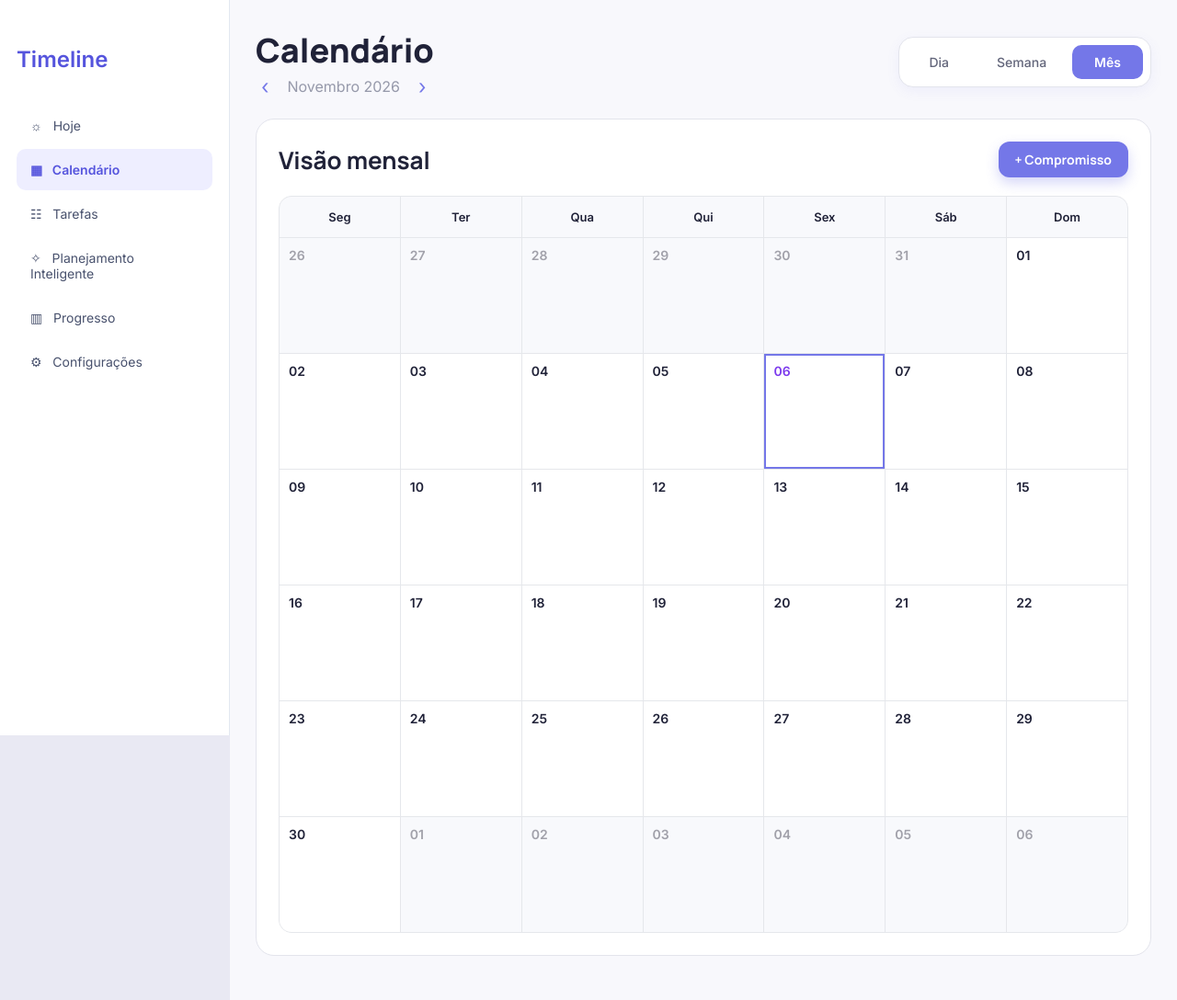
After one commit to GabrielaJusto/Timeline, a Django app: page /agenda/mes/ in a window 1280 px wide. The commit adds this page. Shown: the whole page at 92% size. Run offline with Django 5.2, Linux system fonts and the light colour scheme; data that the repository does not hold is empty.

Commit message:
feat: unifica calendario diario semanal e mensal

```diff
--- a/config/urls.py
+++ b/config/urls.py
@@ -17,6 +17,7 @@ urlpatterns = [
     path("agenda/", views.agenda, name="agenda"),
     path("planejamento/", views.planejamento, name="planejamento"),
     path("agenda/semana/", views.agenda_semanal, name="agenda_semana"),
+    path("agenda/mes/", views.agenda_mensal, name="agenda_mes"),
     path("novo-compromisso/", views.novo_compromisso, name="novo_compromisso"),
     path("excluir-compromisso/<int:compromisso_id>/", views.excluir_compromisso, name="excluir_compromisso"),
     path("progresso/", views.progresso, name="progresso"),
--- /dev/null
+++ b/core/static/css/agenda-mes.css
@@ -0,0 +1,114 @@
+
+.calendario-mensal {
+    width: 100%;
+    min-width: 0;
+}
+
+.calendario-mensal .visao-topo {
+    margin-bottom: 20px;
+}
+
+.navegacao-mes {
+    display: flex;
+    align-items: center;
+    gap: 14px;
+}
+
+.grade-mensal {
+    display: grid;
+    grid-template-columns: repeat(7, minmax(0, 1fr));
+    gap: 1px;
+    background: #e5e7eb;
+    border: 1px solid #e5e7eb;
+    border-radius: 12px;
+    overflow: hidden;
+}
+
+.cabecalho-dia {
+    background: #f8f9fc;
+    padding: 14px 6px;
+    text-align: center;
+    font-size: 13px;
+    font-weight: 700;
+}
+
+.celula-dia {
+    background: white;
+    min-height: 115px;
+    padding: 10px;
+    overflow: hidden;
+}
+
+.numero-dia {
+    font-size: 14px;
+    font-weight: 700;
+    margin-bottom: 10px;
+}
+
+.fora-mes {
+    background: #f8f9fc;
+    color: #a1a1aa;
+}
+
+.dia-atual {
+    box-shadow: inset 0 0 0 2px #7c3aed;
+}
+
+.dia-atual .numero-dia {
+    color: #7c3aed;
+}
+
+.evento-mensal {
+    display: flex;
+    flex-direction: column;
+    gap: 3px;
+    padding: 6px;
+    margin-bottom: 5px;
+    border-radius: 6px;
+    background: #ede9fe;
+    color: #5b21b6;
+    font-size: 11px;
+    overflow-wrap: anywhere;
+}
+
+.hora-evento {
+    font-weight: 700;
+}
+
+.nome-evento {
+    overflow: hidden;
+    text-overflow: ellipsis;
+}
+
+@media (max-width: 800px) {
+    .grade-mensal {
+        overflow-x: auto;
+        min-width: 650px;
+    }
+
+    .calendario-mensal {
+        overflow-x: auto;
+    }
+}
+
+/* AJUSTES DE CONSISTÊNCIA */
+.calendario-mensal {
+    width: 100%;
+}
+
+.grade-mensal {
+    border-radius: 14px;
+}
+
+.celula-dia {
+    min-height: 125px;
+}
+
+.evento-mensal {
+    background: #eeeeff;
+    color: #5554dd;
+}
+
+.dia-atual {
+    box-shadow: inset 0 0 0 2px #7477e8;
+}
--- a/core/static/css/agenda-semana.css
+++ b/core/static/css/agenda-semana.css
@@ -452,3 +452,70 @@ body {
 body {
     padding-left: 250px;
 }
+/* PADRONIZAÇÃO DAS VISUALIZAÇÕES */
+.tela {
+    max-width: none;
+    margin: 0;
+    padding: 30px 28px 48px;
+}
+
+.abas {
+    display: flex;
+    grid-template-columns: none;
+    gap: 4px;
+}
+
+.layout {
+    grid-template-columns: minmax(0, 1fr);
+}
+
+.visao-semanal {
+    min-width: 0;
+}
+
+.visao-semanal .dias {
+    display: grid;
+    grid-template-columns: repeat(7, minmax(0, 1fr));
+    gap: 10px;
+}
+
+.visao-semanal .dia {
+    min-width: 0;
+    min-height: 250px;
+    padding: 12px 8px;
+}
+
+.visao-semanal .dia h3 {
+    font-size: 12px;
+    overflow-wrap: anywhere;
+}
+
+.visao-semanal .evento {
+    padding: 9px 7px;
+    overflow-wrap: anywhere;
+}
+
+.visao-semanal .evento-nome {
+    font-size: 12px;
+}
+
+.lateral {
+    display: grid;
+    grid-template-columns: repeat(2, minmax(0, 1fr));
+}
+
+@media (max-width: 1100px) {
+    .visao-semanal .dias {
+        grid-template-columns: repeat(4, minmax(0, 1fr));
+    }
+}
+
+@media (max-width: 700px) {
+    .visao-semanal .dias {
+        grid-template-columns: repeat(2, minmax(0, 1fr));
+    }
+
+    .lateral {
+        grid-template-columns: 1fr;
+    }
+}
--- /dev/null
+++ b/core/templates/agenda-mes.html
@@ -0,0 +1,80 @@
+
+{% load static %}
+<!DOCTYPE html>
+<html lang="pt-br">
+<head>
+    <meta charset="UTF-8">
+    <meta name="viewport" content="width=device-width, initial-scale=1.0">
+    <title>Timeline - Calendário mensal</title>
+    <link rel="preconnect" href="https://fonts.googleapis.com">
+    <link href="https://fonts.googleapis.com/css2?family=Inter:wght@400;500;600&family=Manrope:wght@600;700;800&display=swap" rel="stylesheet">
+    <link rel="stylesheet" href="{% static 'css/agenda-semana.css' %}">
+    <link rel="stylesheet" href="{% static 'css/agenda-mes.css' %}">
+</head>
+<body>
+    <aside class="sidebar-calendario">
+        <h2>Timeline</h2>
+        <nav class="menu-calendario">
+            <a href="{% url 'hoje' %}">☼ &nbsp; Hoje</a>
+            <a href="{% url 'agenda' %}" class="ativo">▦ &nbsp; Calendário</a>
+            <a href="{% url 'tarefas' %}">☷ &nbsp; Tarefas</a>
+            <a href="{% url 'planejamento' %}">✧ &nbsp; Planejamento Inteligente</a>
+            <a href="{% url 'progresso' %}">▥ &nbsp; Progresso</a>
+            <a href="{% url 'configuracoes' %}">⚙ &nbsp; Configurações</a>
+        </nav>
+    </aside>
+
+    <div class="tela">
+        <header class="topo">
+            <div class="titulo-agenda">
+                <h1>Calendário</h1>
+                <p class="navegacao-mes">
+                    <a href="?mes={{ mes_anterior|date:'Y-m-d' }}" class="troca-semana" title="Mês anterior">&#8249;</a>
+                    <span>{{ titulo_mes }}</span>
+                    <a href="?mes={{ proximo_mes|date:'Y-m-d' }}" class="troca-semana" title="Próximo mês">&#8250;</a>
+                </p>
+            </div>
+
+            <nav class="abas">
+                <a href="{% url 'agenda' %}" class="aba">Dia</a>
+                <a href="{% url 'agenda_semana' %}" class="aba">Semana</a>
+                <a href="{% url 'agenda_mes' %}" class="aba ativa">Mês</a>
+            </nav>
+        </header>
+
+        <div class="layout">
+            <section class="visao-semanal calendario-mensal">
+                <div class="visao-topo">
+                    <h2>Visão mensal</h2>
+                    <a href="{% url 'novo_compromisso' %}" class="botao-novo">+ Compromisso</a>
+                </div>
+
+                <div class="grade-mensal">
+                    <div class="cabecalho-dia">Seg</div>
+                    <div class="cabecalho-dia">Ter</div>
+                    <div class="cabecalho-dia">Qua</div>
+                    <div class="cabecalho-dia">Qui</div>
+                    <div class="cabecalho-dia">Sex</div>
+                    <div class="cabecalho-dia">Sáb</div>
+                    <div class="cabecalho-dia">Dom</div>
+
+                    {% for semana in semanas %}
+                        {% for dia in semana %}
+                            <div class="celula-dia {% if not dia.mes_atual %}fora-mes{% endif %} {% if dia.hoje %}dia-atual{% endif %}">
+                                <div class="numero-dia">{{ dia.data|date:"d" }}</div>
+
+                                {% for compromisso in dia.compromissos %}
+                                    <div class="evento-mensal" title="{{ compromisso.titulo }}">
+                                        <span class="hora-evento">{{ compromisso.inicio|date:"H:i" }}</span>
+                                        <span class="nome-evento">{{ compromisso.titulo }}</span>
+                                    </div>
+                                {% endfor %}
+                            </div>
+                        {% endfor %}
+                    {% endfor %}
+                </div>
+            </section>
+        </div>
+    </div>
+</body>
+</html>
--- a/core/views.py
+++ b/core/views.py
@@ -1,5 +1,6 @@
 
-from datetime import datetime, time, timedelta
+from datetime import date,datetime, time, timedelta
+from urllib import request
 
 from django.db import transaction
 from django.http import HttpResponse
@@ -401,8 +402,22 @@ def planejamento(request):
 def agenda_semanal(request):
     from .models import Aula, Compromisso
 
+
     data_atual = timezone.localdate()
-    inicio_semana = data_atual - timedelta(days=data_atual.weekday())
+
+    semana_parametro = request.GET.get("semana")
+
+    if semana_parametro:
+        try:
+            data_referencia = date.fromisoformat(semana_parametro)
+        except ValueError:
+            data_referencia = data_atual
+    else:
+        data_referencia = data_atual
+
+    inicio_semana = data_referencia - timedelta(days=data_referencia.weekday())
+    semana_anterior = inicio_semana - timedelta(days=7)
+    semana_seguinte = inicio_semana + timedelta(days=7)
     dias_semana = [inicio_semana + timedelta(days=i) for i in range(7)]
 
     dias = []
@@ -423,6 +438,10 @@ def agenda_semanal(request):
         })
 
     fim_semana = dias_semana[-1]
+    titulo_semana = (
+    f"{inicio_semana.strftime('%d/%m')} a "
+    f"{fim_semana.strftime('%d/%m/%Y')}"
+)
 
     aulas = Aula.objects.select_related("disciplina").all().order_by(
         "dia_semana", "hora_inicio"
@@ -435,6 +454,9 @@ def agenda_semanal(request):
         "fim_semana": fim_semana,
         "dias_semana": dias_semana,
         "dias": dias,
+        "semana_anterior": semana_anterior,
+        "semana_seguinte": semana_seguinte,
+        "titulo_semana": titulo_semana,
     })
 
 def novo_compromisso(request):
@@ -515,3 +537,80 @@ def alternar_status_tarefa(request, atividade_id):
 
 def notificacoes(request):
     return render(request, "notificacoes.html")
+
+import calendar
+
+def agenda_mensal(request):
+    hoje = timezone.localdate()
+
+    mes_parametro = request.GET.get("mes")
+
+    try:
+        data_referencia = (
+            date.fromisoformat(mes_parametro)
+            if mes_parametro else hoje
+        )
+    except ValueError:
+        data_referencia = hoje
+
+    primeiro_dia = data_referencia.replace(day=1)
+
+    if primeiro_dia.month == 12:
+        proximo_mes = primeiro_dia.replace(
+            year=primeiro_dia.year + 1, month=1
+        )
+    else:
+        proximo_mes = primeiro_dia.replace(
+            month=primeiro_dia.month + 1
+        )
+
+    mes_anterior = primeiro_dia - timedelta(days=1)
+    ultimo_dia = proximo_mes - timedelta(days=1)
+
+
+    calendario = calendar.Calendar(firstweekday=0)
+    semanas = calendario.monthdatescalendar(
+        primeiro_dia.year, primeiro_dia.month
+    )
+
+    compromissos = Compromisso.objects.filter(
+        inicio__date__range=(primeiro_dia, ultimo_dia)
+    )
+
+    compromissos_por_dia = {}
+
+    for compromisso in compromissos:
+        data_compromisso = timezone.localtime(compromisso.inicio).date()
+
+        compromissos_por_dia.setdefault(
+            data_compromisso, []
+        ).append(compromisso)
+
+    semanas_calendario = []
+
+    for semana in semanas:
+        dias = []
+        for dia in semana:
+            dias.append({
+                "data": dia,
+                "mes_atual": dia.month == primeiro_dia.month,
+                "hoje": dia == hoje,
+                "compromissos": compromissos_por_dia.get(dia, []),
+            })
+        semanas_calendario.append(dias)
+
+    meses = [
+        "janeiro", "fevereiro", "março", "abril",
+        "maio", "junho", "julho", "agosto",
+        "setembro", "outubro", "novembro", "dezembro"
+    ]
+
+    return render(request, "agenda-mes.html", {
+        "semanas": semanas_calendario,
+        "titulo_mes": (
+            f"{meses[primeiro_dia.month - 1].capitalize()} "
+            f"{primeiro_dia.year}"
+        ),
+        "mes_anterior": mes_anterior,
+        "proximo_mes": proximo_mes,
+    })
```
Also changed, not shown: core/templates/agenda-semana.html (+5 -9 lines), core/templates/agenda.html (+293 -34 lines).
